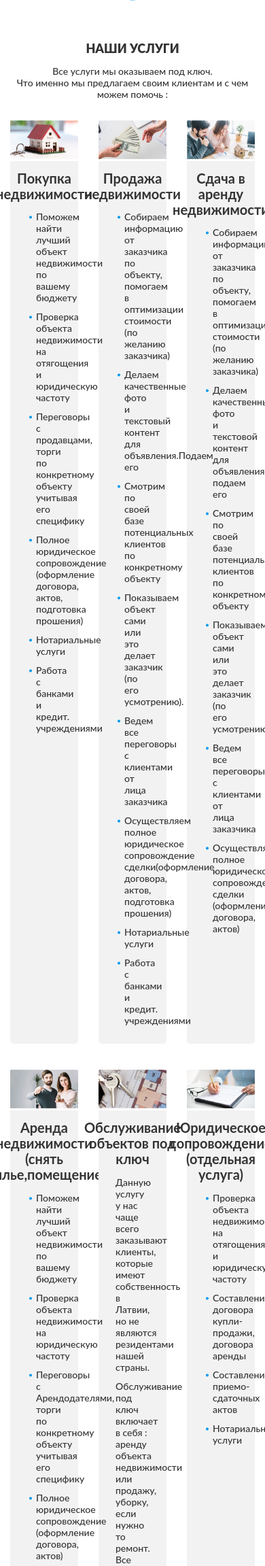
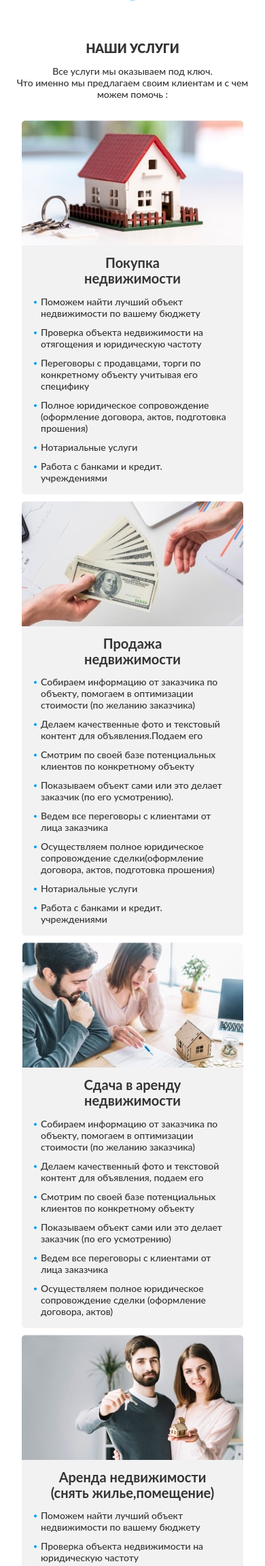
Before and after one commit to olga-evdokimova/website-ProEstate, a PHP site: page / in a window 390 px wide. Shown: the part 558-2861 px from the top of the page at 68% size. Run offline with PHP 8.4, Linux system fonts and the light colour scheme; some libraries are stand-ins or nearby versions.

Commit message:
card адаптив

```diff
--- a/css/main.css
+++ b/css/main.css
@@ -470,6 +470,13 @@ input::-webkit-search-results-decoration {
           justify-content: space-between;
 }
 
+@media (max-width: 992px) {
+  .card-inner {
+    -ms-flex-pack: distribute;
+        justify-content: space-around;
+  }
+}
+
 .card {
   display: -webkit-box;
   display: -ms-flexbox;
@@ -485,12 +492,33 @@ input::-webkit-search-results-decoration {
   max-width: 326px;
 }
 
+@media (max-width: 992px) {
+  .card {
+    margin: 0 10px 10px;
+    -webkit-box-flex: 1;
+        -ms-flex: 1 1 316px;
+            flex: 1 1 316px;
+  }
+}
+
 .card:nth-child(3n + 3) {
   margin-right: 0;
 }
 
+@media (max-width: 992px) {
+  .card:nth-child(3n + 3) {
+    margin-right: 10px;
+  }
+}
+
 .card:nth-last-child(-n + 3) {
   margin-bottom: 0;
+}
+
+@media (max-width: 992px) {
+  .card:nth-last-child(-n + 3) {
+    margin-bottom: 10px;
+  }
 }
 
 .card__img {
@@ -539,6 +567,12 @@ input::-webkit-search-results-decoration {
   margin: 0;
   padding: 0 28px 26px;
   width: 100%;
+}
+
+@media (max-width: 400px) {
+  .card__list {
+    padding: 0 18px 16px;
+  }
 }
 
 .card__item {
--- a/css/main.scss
+++ b/css/main.scss
@@ -142,7 +142,7 @@ input::-webkit-search-results-decoration {
   position: relative;
   &__content {
     margin-top: 120px;
-    @media(max-width:570px){
+    @media (max-width: 570px) {
       margin-top: 50px;
     }
   }
@@ -155,8 +155,8 @@ margin-top: 50px;
     line-height: 48 / 40 * 100%;
     margin: 0 0 22px;
     text-transform: uppercase;
-    @media(max-width:1200px){
-     font-size:calc(24px + (40 - 24) * ((100vw - 320px) / (1200 - 320)));
+    @media (max-width: 1200px) {
+      font-size: calc(24px + (40 - 24) * ((100vw - 320px) / (1200 - 320)));
     }
   }
 
@@ -400,6 +400,9 @@ margin-top: 50px;
   display: flex;
   flex-wrap: wrap;
   justify-content: space-between;
+  @media (max-width: 992px){
+    justify-content: space-around;
+  }
 }
 
 .card {
@@ -410,13 +413,22 @@ margin-top: 50px;
   width: calc(100% / 3 - 20px);
   border-radius: 5px;
   max-width: 326px;
-
+  @media (max-width: 992px) {
+    margin: 0 10px 10px;
+    flex: 1 1 316px;
+  }
   &:nth-child(3n + 3) {
     margin-right: 0;
+    @media (max-width: 992px){
+      margin-right: 10px;
+    }
   }
 
   &:nth-last-child(-n + 3) {
     margin-bottom: 0;
+    @media (max-width: 992px){
+    margin-bottom: 10px;
+    }
   }
 
   &__img {
@@ -456,6 +468,9 @@ margin-top: 50px;
     margin: 0;
     padding: 0 28px 26px;
     width: 100%;
+    @media (max-width: 400px){
+padding: 0 18px 16px;
+    }
   }
 
   &__item {
@@ -957,9 +972,9 @@ margin-top: 50px;
     padding: 37px 176px 52px;
     position: relative;
     max-width: 1040px;
-    @media(max-width:1200px){
-      padding-left:calc(23px + (176 - 23) * ((100vw - 320px) / (1200 - 320)));
-      padding-right:calc(23px + (176 - 23) * ((100vw - 320px) / (1200 - 320)));
+    @media (max-width: 1200px) {
+      padding-left: calc(23px + (176 - 23) * ((100vw - 320px) / (1200 - 320)));
+      padding-right: calc(23px + (176 - 23) * ((100vw - 320px) / (1200 - 320)));
     }
   }
 
@@ -984,9 +999,7 @@ margin-top: 50px;
     margin-bottom: 27px;
     width: 100%;
     //height: 185px;
-
-      height:calc(60px + (185 - 60) * ((100vw - 320px) / (1200 - 320)));
-
+    height: calc(60px + (185 - 60) * ((100vw - 320px) / (1200 - 320)));
   }
 
   &__title {
@@ -997,8 +1010,8 @@ margin-top: 50px;
     text-align: center;
     text-shadow: 0px 0px 4px rgba(255, 255, 255, 0.5);
     padding-top: 22px;
-    @media(max-width:1200px){
-      font-size:calc(24px + (40 - 24) * ((100vw - 320px) / (1200 - 320)));
+    @media (max-width: 1200px) {
+      font-size: calc(24px + (40 - 24) * ((100vw - 320px) / (1200 - 320)));
     }
   }
 
```
Lines whose indentation alone changed are shown as unchanged.
